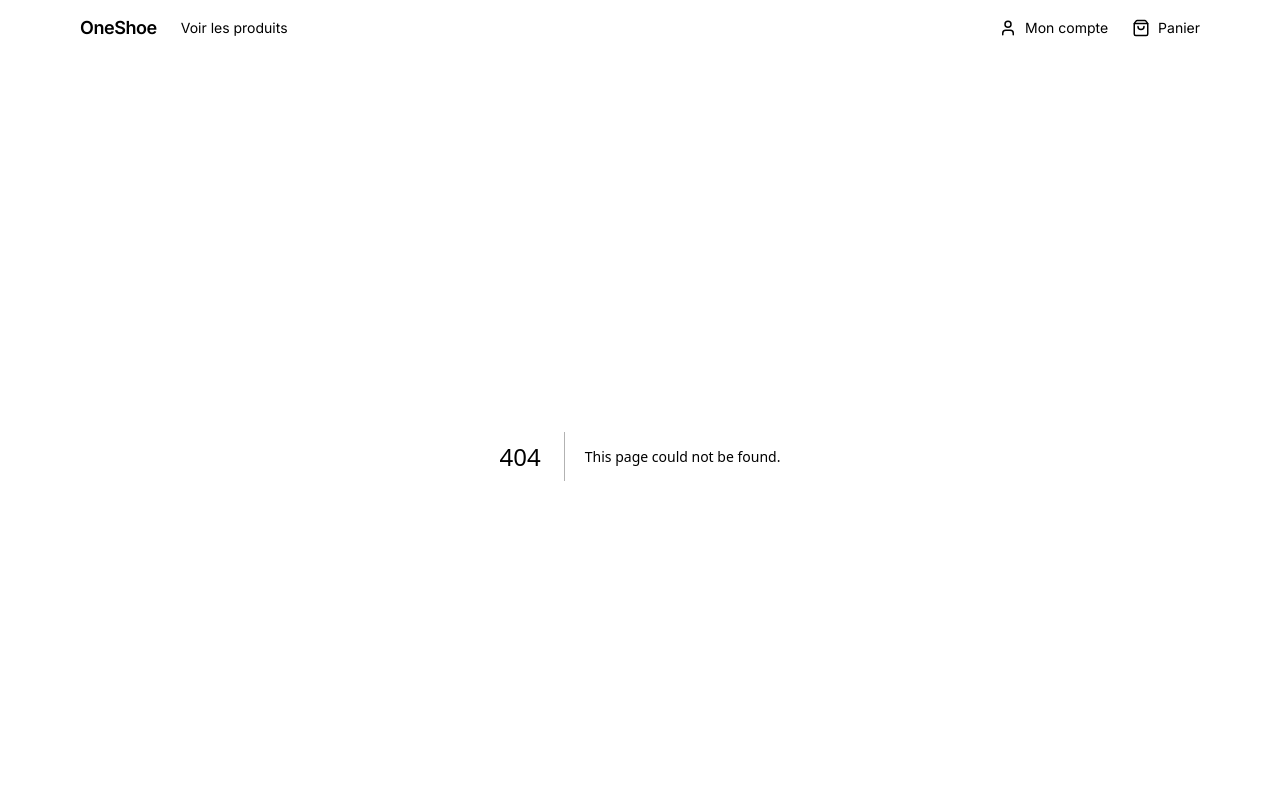
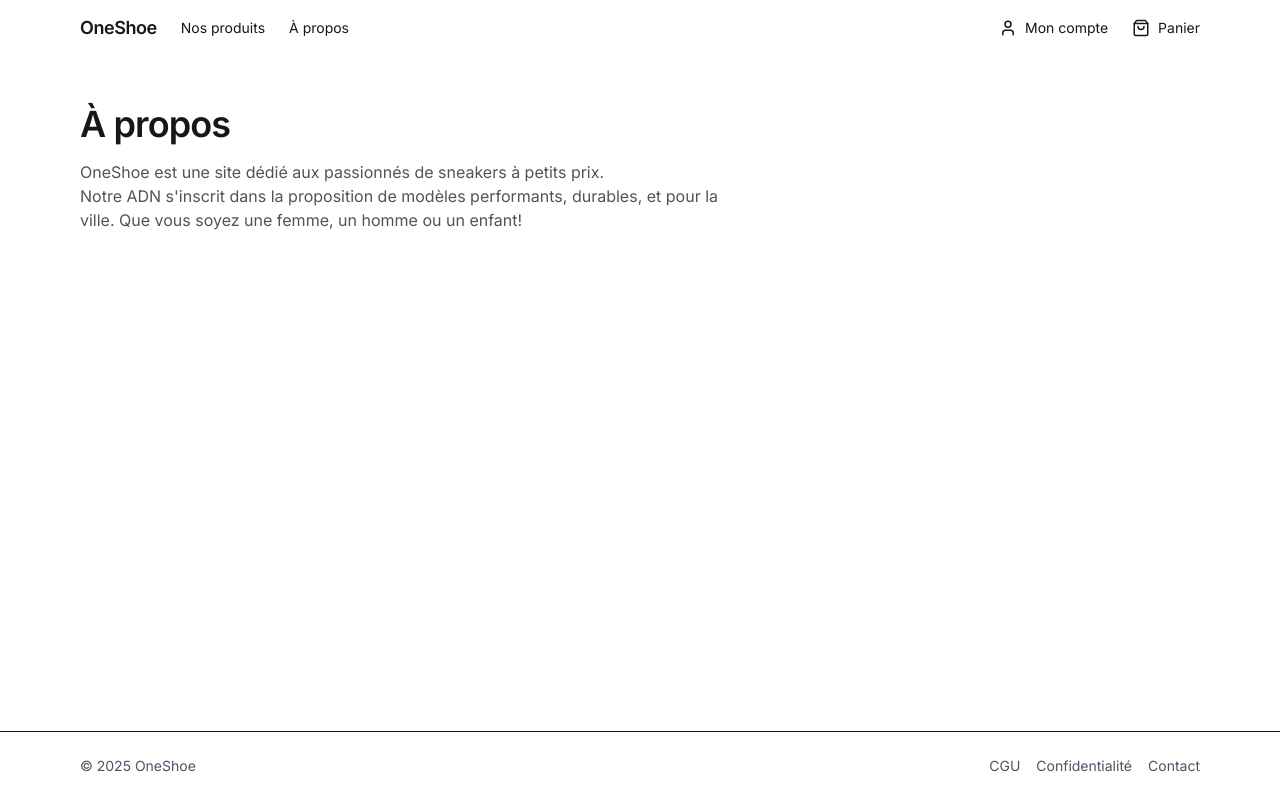
Before and after one commit to laura-galindo-epitech/bootcamp-web, a Next.js app in the folder web/: page /about in a window 1280 px wide. Before the commit this address had no page. Shown: the top 800 px of the page. Built offline with nearby package versions, Linux system fonts and the light colour scheme.

Commit message:
Updates: stick footer, add about page

```diff
--- /dev/null
+++ b/web/src/app/about/page.tsx
@@ -0,0 +1,11 @@
+export default function About() {
+  return (
+    <main className="mx-auto max-w-6xl px-4 py-12">
+      <h1 className="text-3xl md:text-4xl font-semibold tracking-tight">À propos</h1>
+      <p className="mt-4 text-zinc-600 max-w-prose">
+        OneShoe est une site dédié aux passionnés de sneakers à petits prix. <br />
+        Notre ADN s'inscrit dans la proposition de modèles performants, durables, et pour la ville. Que vous soyez une femme, un homme ou un enfant!
+      </p>
+    </main>
+  )
+}
--- a/web/src/app/layout.tsx
+++ b/web/src/app/layout.tsx
@@ -16,7 +16,7 @@ export const metadata: Metadata = {
 export default function RootLayout({ children }: { children: React.ReactNode }) {
   return (
     <html lang="fr">
-      <body className={`${inter.className} antialiased bg-zinc-50 text-zinc-900`}>
+      <body className={`${inter.className} antialiased bg-zinc-50 text-zinc-900 min-h-screen flex flex-col`}>
         <ReactQueryProvider>
           <Navbar />
           <main className="flex-1">{children}</main>
--- a/web/src/components/common/Footer.tsx
+++ b/web/src/components/common/Footer.tsx
@@ -2,7 +2,7 @@ export default function Footer() {
     return (
         <footer className="border-t mt-10 bg-white/70 backdrop-blur">
             <div className="mx-auto max-w-6xl px-4 py-6 text-sm text-gray-600 flex items-center justify-between">
-                <p>© {new Date().getFullYear()} SneakerShop</p>
+                <p>© {new Date().getFullYear()} OneShoe</p>
                 <nav className="flex gap-4">
                     <a href="#" className="hover:underline">CGU</a>
                     <a href="#" className="hover:underline">Confidentialité</a>
--- a/web/src/components/common/Navbar.tsx
+++ b/web/src/components/common/Navbar.tsx
@@ -23,10 +23,11 @@ export default function Navbar() {
                     {open ? <X size={20} /> : <Menu size={20} />}
                 </button>
 
-                {/* Logo + Produits (desktop) */}
+                {/* Logo + Produits + A propos (desktop) */}
                 <div className='flex items-center gap-6'>
                     <Link href="/" className="font-semibold tracking-tight text-lg">OneShoe</Link>
-                    <Link href="/products" className="hidden md:inline-block hover:opacity-80 transition text-sm">Voir les produits</Link>
+                    <Link href="/products" className="hidden md:inline-block hover:opacity-80 transition text-sm">Nos produits</Link>
+                    <Link href="/about" className="hidden md:inline-block hover:opacity-80 transition text-sm">À propos</Link>
                 </div>
 
                 {/* Right: account/cart + burger */}
@@ -50,8 +51,12 @@ export default function Navbar() {
                         <div id="mobile-menu" className="md:hidden absolute top-14 inset-x-0 bg-white border-b shadow-sm">
                             <nav className="py-2">
                                 <Link href="/products" className="block px-4 py-3 hover:bg-zinc-50" onClick={() => setOpen(false)}>
-                                    Voir les produits
+                                    Nos produits
                                 </Link>
+                                <Link href="/about" className="block px-4 py-3 hover:bg-zinc-50" onClick={() => setOpen(false)}>
+                                    À propos
+                                </Link>
+
                             </nav>
                         </div>
                     )}
```
